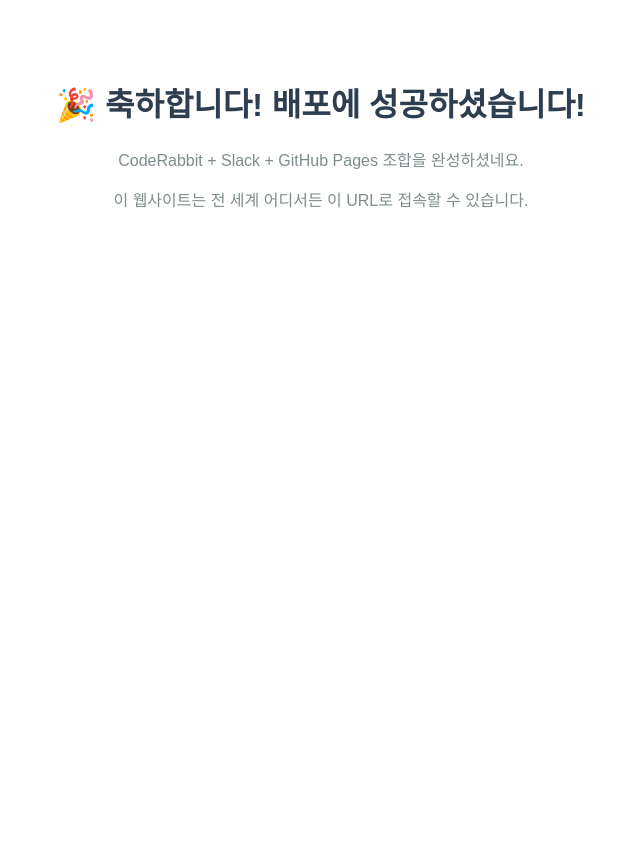
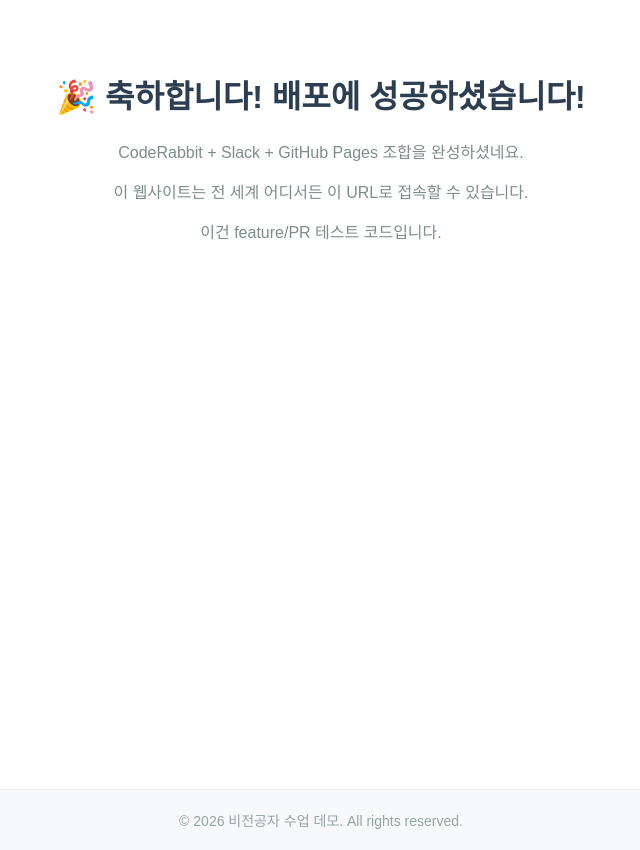
Before and after one commit to ryeon-xx/demo1, a plain HTML site: page index.html in a window 1280 px wide. Shown: the whole page, without its empty margins (319-959 px from the left). Before the commit the page ends 800 px from the top, so only its background shows below. Drawn offline with Linux system fonts and the light colour scheme.

Commit message:
[footer] footer 추가 완료

```diff
--- a/index.html
+++ b/index.html
@@ -3,14 +3,38 @@
 <head>
     <title>비전공자 수업 데모</title>
     <style>
-        body { font-family: sans-serif; text-align: center; padding-top: 50px; }
+        body {
+            font-family: sans-serif;
+            text-align: center;
+            padding-top: 50px;
+            margin: 0;
+            display: flex;
+            flex-direction: column;
+            min-height: 100vh;
+        }
+        .content {
+            flex: 1;
+        }
+        footer {
+            background-color: #f8f9fa;
+            padding: 20px;
+            border-top: 1px solid #eee;
+            color: #95a5a6;
+            font-size: 14px;
+        }
         h1 { color: #2c3e50; }
         p { color: #7f8c8d; }
     </style>
 </head>
 <body>
-<h1>🎉 축하합니다! 배포에 성공하셨습니다!</h1>
-<p>CodeRabbit + Slack + GitHub Pages 조합을 완성하셨네요.</p>
-<p>이 웹사이트는 전 세계 어디서든 이 URL로 접속할 수 있습니다.</p>
+<div class="content">
+    <h1>🎉 축하합니다! 배포에 성공하셨습니다!</h1>
+    <p>CodeRabbit + Slack + GitHub Pages 조합을 완성하셨네요.</p>
+    <p>이 웹사이트는 전 세계 어디서든 이 URL로 접속할 수 있습니다.</p>
+    <p>이건 feature/PR 테스트 코드입니다.</p>
+</div>
+<footer>
+    &copy; 2026 비전공자 수업 데모. All rights reserved.
+</footer>
 </body>
 </html>
```
